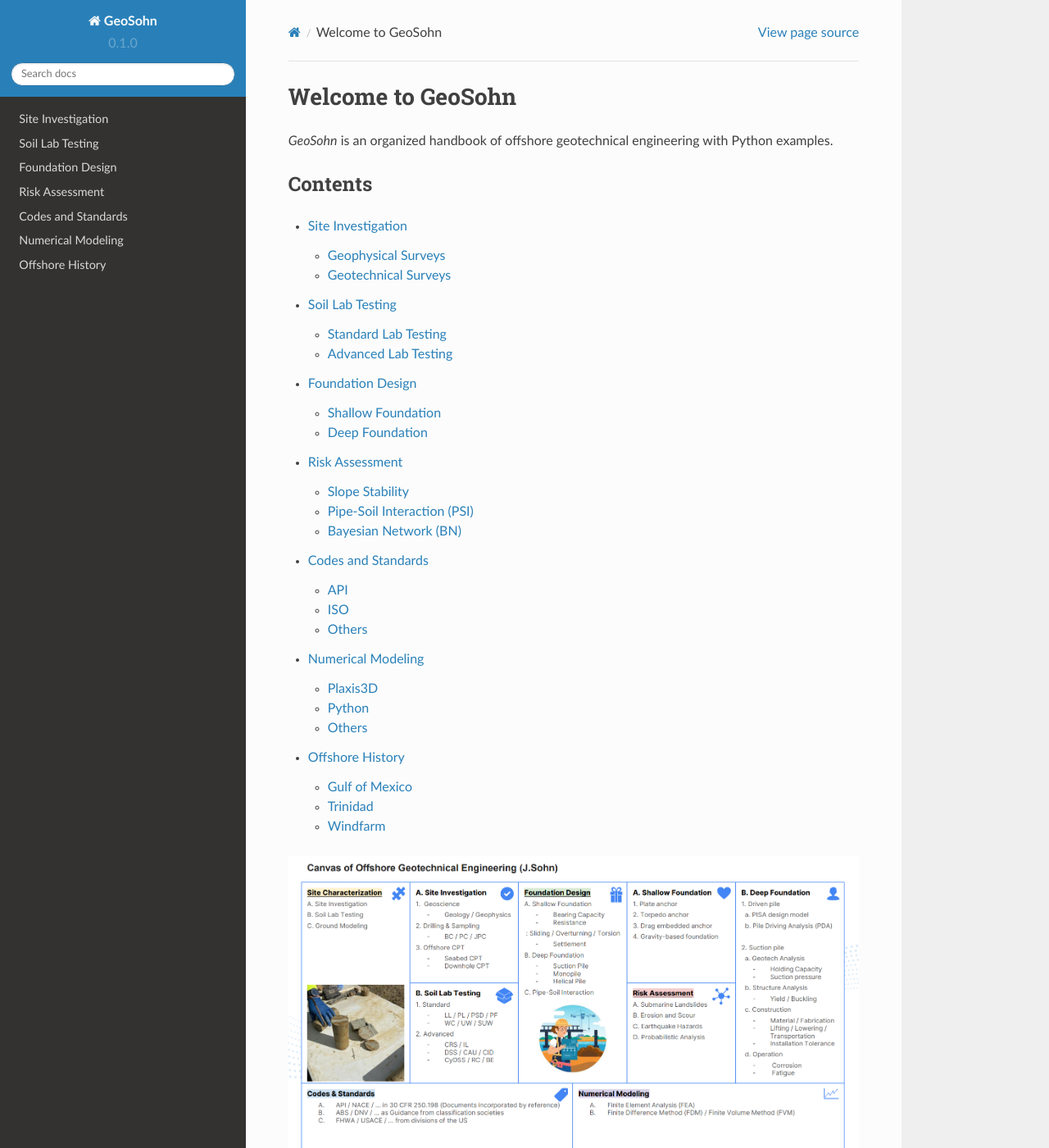
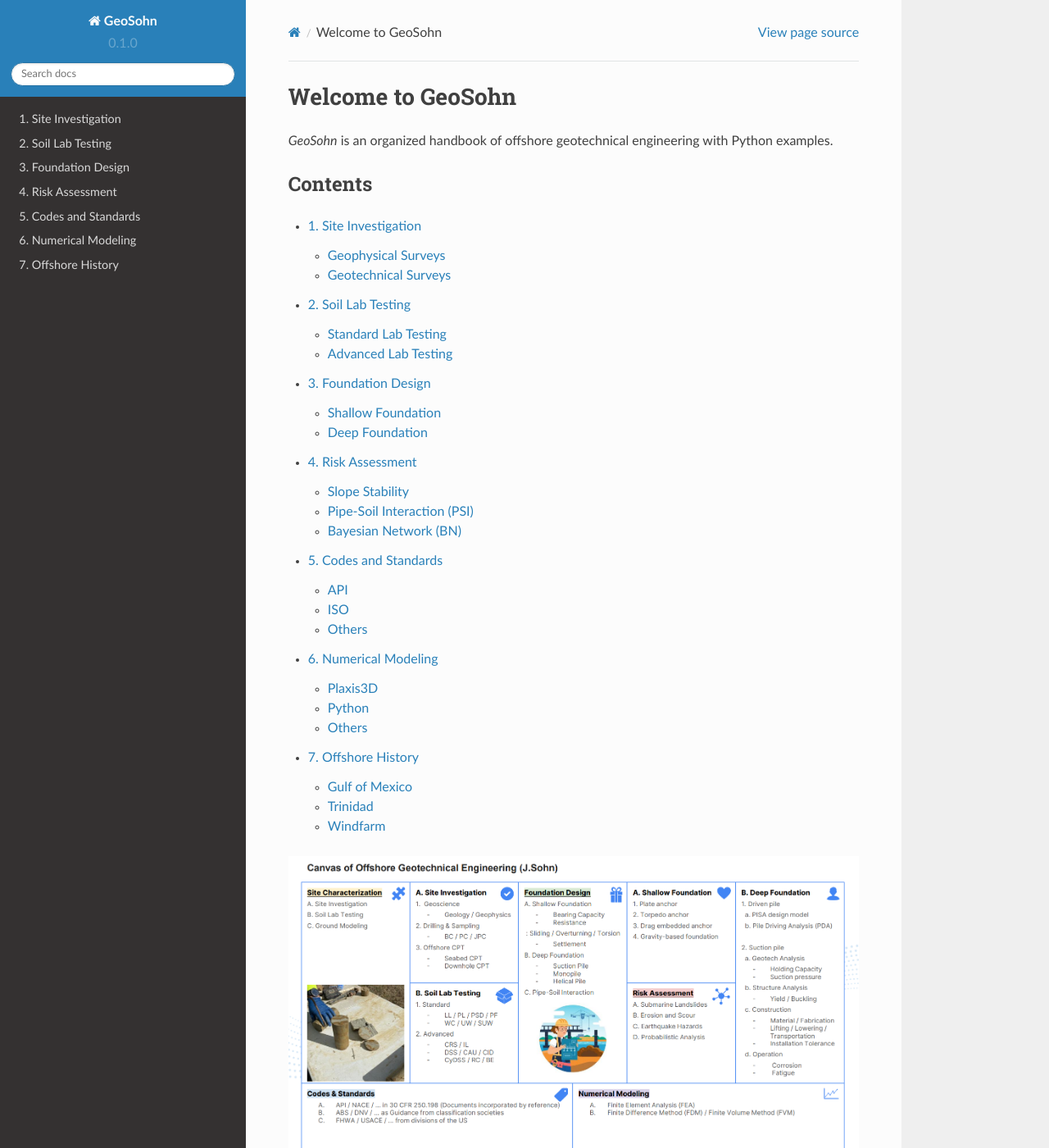
Before and after one commit to jrson11/GeoSohn, a Sphinx documentation site: the page built from docs/source/index.rst, in a window 1280 px wide and 1400 px high. Shown: the whole window at 82% size. Built offline with Sphinx 7.4.7 and the Read the Docs theme 2.0.0, drawn with Linux system fonts in a browser that asks for light colours.

Commit message:
Update index.rst

```diff
--- a/docs/source/index.rst
+++ b/docs/source/index.rst
@@ -10,13 +10,13 @@ Contents
 .. toctree::
    :maxdepth: 2
 
-   Site Investigation <1-Site_Investigation.rst>
-   Soil Lab Testing <2-Soil_Lab_Testing.rst>
-   Foundation Design <3-Foundation_Design.rst>
-   Risk Assessment <4-Risk_Assessment.rst>
-   Codes and Standards <5-Codes_and_Standards.rst>
-   Numerical Modeling <6-Numerical_Modeling.rst>
-   Offshore History <7-Offshore_History.rst>
+   1. Site Investigation <1-Site_Investigation.rst>
+   2. Soil Lab Testing <2-Soil_Lab_Testing.rst>
+   3. Foundation Design <3-Foundation_Design.rst>
+   4. Risk Assessment <4-Risk_Assessment.rst>
+   5. Codes and Standards <5-Codes_and_Standards.rst>
+   6. Numerical Modeling <6-Numerical_Modeling.rst>
+   7. Offshore History <7-Offshore_History.rst>
 
 .. image:: ../images/Canvas_of_Offshore_Geotech(Sep2023).png
    :width: 800
```
